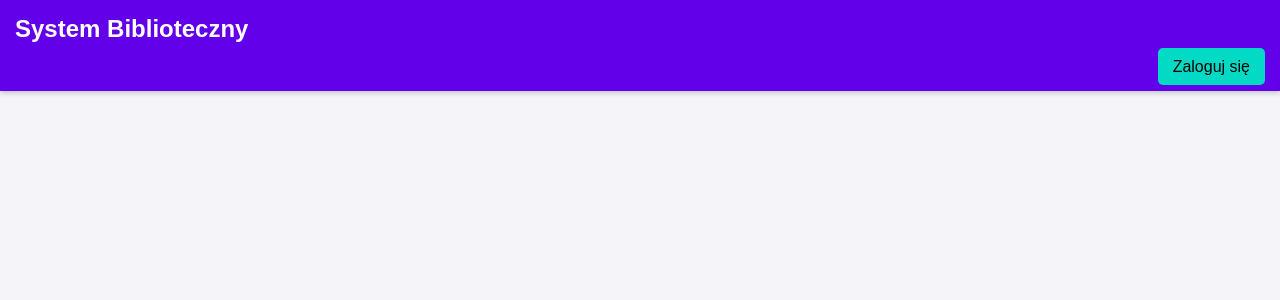
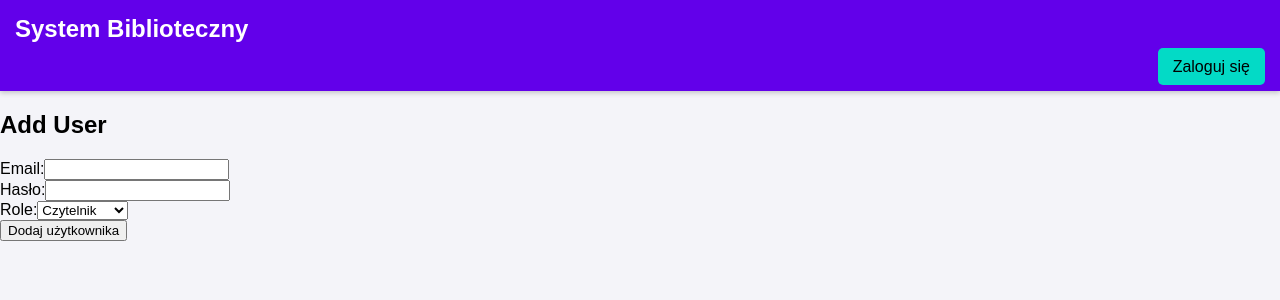
Before and after one commit to SkMarcin/pis-frontend, a React (Create React App) app in the folder pis-frontend/: page /users/add in a window 1280 px wide. Shown: the top 300 px of the page. Built offline with nearby package versions, Linux system fonts and the light colour scheme.

Commit message:
Page for adding users and other improvements

```diff
--- a/pis-frontend/src/App.js
+++ b/pis-frontend/src/App.js
@@ -6,6 +6,8 @@ import Login from './components/Login';
 import Dashboard from './components/Dashboard';
 import Navigation from "./Header";
 import UsersPage from "./components/UsersPage";
+import AddUser from "./components/AddUser";
+import NotFound from "./components/NotFound";
 import './styles.css'
 
 const App = () => (
@@ -17,6 +19,8 @@ const App = () => (
                 <Route path="/login" element={<Login/>}/>
                 <Route path="/dashboard" element={<Dashboard/>}/>
                 <Route path="/users" element={<UsersPage/>}/>
+                <Route path="/users/add" element={<AddUser />} />
+                <Route path="*" element={<NotFound />} />
             </Routes>
         </Router>
     </AuthProvider>
--- /dev/null
+++ b/pis-frontend/src/components/AddUser.js
@@ -0,0 +1,76 @@
+import React, { useState } from 'react';
+
+const AddUser = () => {
+    const [formData, setFormData] = useState({
+        email: '',
+        password: '',
+        role: 'Reader', // Default role
+    });
+
+    const handleChange = (e) => {
+        const { name, value } = e.target;
+        setFormData({ ...formData, [name]: value });
+    };
+
+    const handleSubmit = async (e) => {
+        e.preventDefault();
+        try {
+            const response = await fetch('http://localhost:8180/api/users', {
+                method: 'POST',
+                headers: {
+                    'Content-Type': 'application/json',
+                },
+                body: JSON.stringify(formData),
+            });
+            if (!response.ok) {
+                throw new Error(`Nie udało się dodać użytkownika: ${response.statusText}`);
+            }
+            alert('User added successfully!');
+            setFormData({ email: '', password: '', role: 'Reader' });
+        } catch (error) {
+            alert(error.message);
+        }
+    };
+
+    return (
+        <div>
+            <h2>Add User</h2>
+            <form onSubmit={handleSubmit}>
+                <label>
+                    Email:
+                    <input
+                        type="email"
+                        name="email"
+                        value={formData.email}
+                        onChange={handleChange}
+                        required
+                    />
+                </label>
+                <br />
+                <label>
+                    Hasło:
+                    <input
+                        type="password"
+                        name="password"
+                        value={formData.password}
+                        onChange={handleChange}
+                        required
+                    />
+                </label>
+                <br />
+                <label>
+                    Role:
+                    <select name="role" value={formData.role} onChange={handleChange}>
+                        <option value="Reader">Czytelnik</option>
+                        <option value="Librarian">Bibliotekarz</option>
+                        <option value="Admin">Admin</option>
+                    </select>
+                </label>
+                <br />
+                <button type="submit">Dodaj użytkownika</button>
+            </form>
+        </div>
+    );
+};
+
+export default AddUser;
--- a/pis-frontend/src/components/Login.js
+++ b/pis-frontend/src/components/Login.js
@@ -1,4 +1,4 @@
-import React, { useState, useContext } from 'react';
+import React, {useState, useContext, useEffect} from 'react';
 import { useNavigate } from 'react-router-dom';
 import { login } from '../utils/api';
 import AuthContext from '../context/AuthContext';
@@ -8,6 +8,12 @@ const Login = () => {
     const [formData, setFormData] = useState({ email: '', password: '' });
     const { login: loginUser } = useContext(AuthContext);
     const navigate = useNavigate();
+
+    useEffect(() => {
+        if (user) {
+            navigate('/dashboard'); // Redirect to dashboard if already logged in
+        }
+    }, [user, navigate]);
 
     const handleSubmit = async (e) => {
         e.preventDefault();
--- /dev/null
+++ b/pis-frontend/src/components/NotFound.js
@@ -0,0 +1,10 @@
+import React from 'react';
+
+const NotFound = () => (
+    <div>
+        <h1>Strona nie znaleziona</h1>
+        <p>Nie znaleziono strony o tym adresie.</p>
+    </div>
+);
+
+export default NotFound;
--- a/pis-frontend/src/components/UsersPage.js
+++ b/pis-frontend/src/components/UsersPage.js
@@ -5,12 +5,19 @@ import '../styles.css';
 const UsersPage = () => {
     const { user } = useContext(AuthContext);
     const [users, setUsers] = useState([]);
+    const [error, setError] = useState(null);
 
     useEffect(() => {
         const fetchUsers = async () => {
+            try {
                 const response = await fetch('/api/users');
+                if (!response.ok) throw new Error("Failed to fetch users.");
                 const data = await response.json();
                 setUsers(data);
+            } catch (err) {
+                console.error("Error fetching users:", err);
+                setError("Nie udało się załadować użytkowników.");
+            }
         };
 
         fetchUsers();
@@ -36,6 +43,15 @@ const UsersPage = () => {
     return (
         <div className="users-page">
             <h2>Zarządzanie Użytkownikami</h2>
+            <button
+                onClick={() => navigate('/users/add')}
+                className="add-btn"
+            >
+                Dodaj użytkownika
+            </button>
+            {error ? (
+                <p className="error-message">{error}</p>
+            ) : (
                 <table>
                     <thead>
                     <tr>
@@ -67,6 +83,7 @@ const UsersPage = () => {
                     ))}
                     </tbody>
                 </table>
+            )}
         </div>
     );
 };
```
Lines whose indentation alone changed are shown as unchanged.
